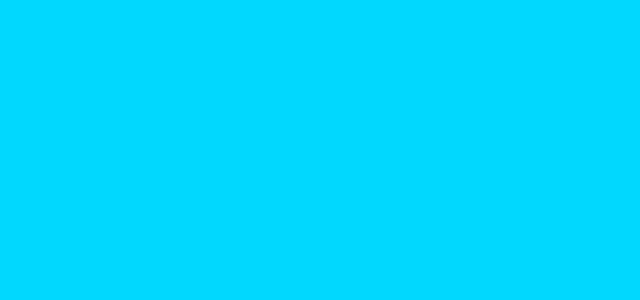
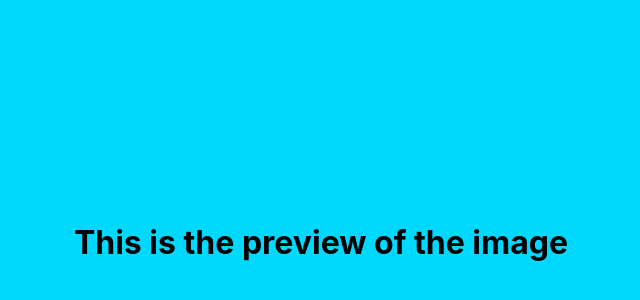
Before and after one commit to pairofAces/snapchat-clone, a React (Create React App) app: page /preview in a window 1280 px wide. Shown: the part 148-448 px from the top of the page, without its empty margins (319-959 px from the left). Built offline with nearby package versions, Linux system fonts and the light colour scheme.

Commit message:
the picture preview works

```diff
--- a/src/components/Preview/Preview.js
+++ b/src/components/Preview/Preview.js
@@ -11,7 +11,8 @@ function Preview() {
     return (
         <div className="preview">
             {/* preview of the image goes here */}
-            <img src={selectCameraImage} alt=""/>
+            <h1>This is the preview of the image</h1>
+            <img src={cameraImage} alt=""/>
         </div>
     )
 }
```
Also changed, not shown: 1 other file (tests, documents, lock files or other folders).
